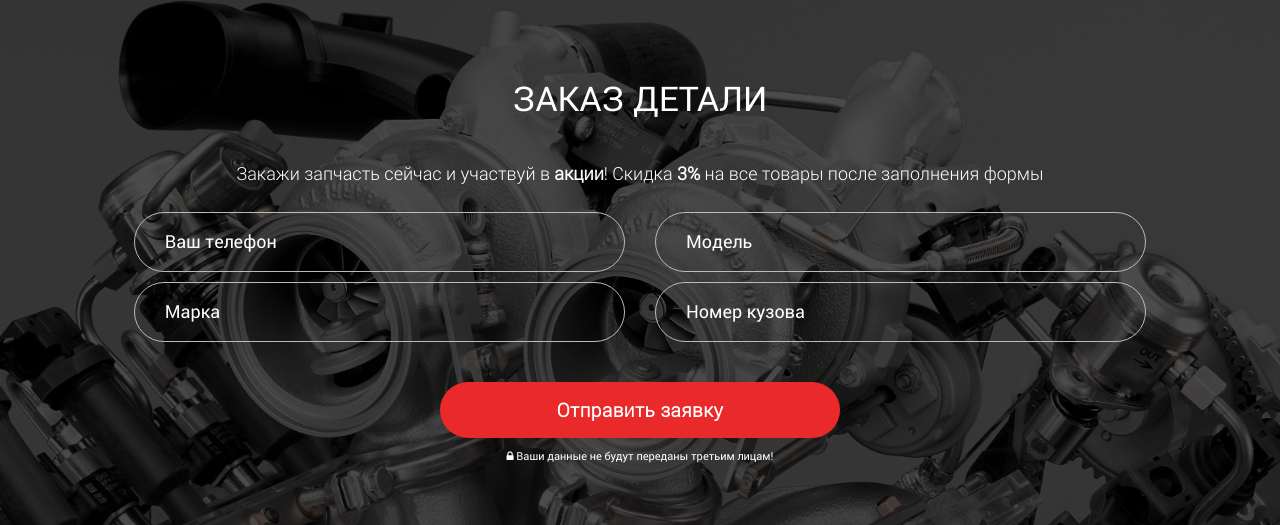
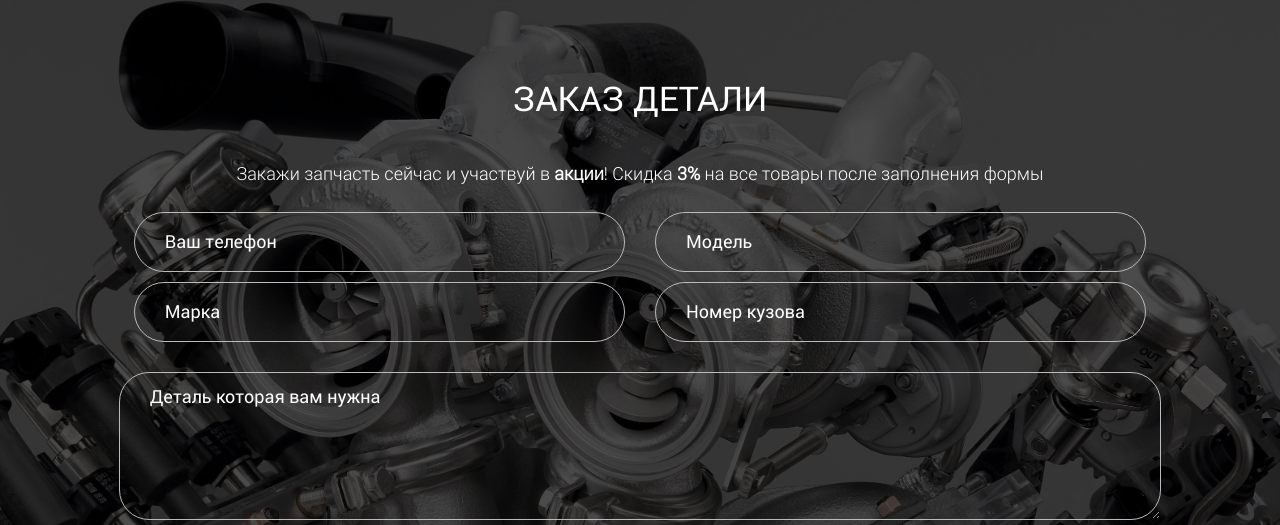
Before and after one commit to Barraki/car-service, a PHP site: page / in a window 1280 px wide. Shown: the part 4803-5328 px from the top of the page. Run offline with PHP 8.4, Linux system fonts and the light colour scheme; some libraries are stand-ins or nearby versions.

Commit message:
Add input in form

```diff
--- a/assets/css/main.css
+++ b/assets/css/main.css
@@ -1643,6 +1643,16 @@ section#features .feature-boxes.type-4 .feature-box:hover .feature-icon {
   color: #e9292a;
 }
 
+textarea::-webkit-input-placeholder {
+  color: #fff;
+}
+
+textarea:-moz-placeholder{
+  color: #fff;
+}
+#big-modal textarea::-webkit-input-placeholder {
+  color: #333
+}
 @media (min-width: 991px) {
 .container > .navbar-header {
 	margin-right: 50px;
--- a/controllers/mail.php
+++ b/controllers/mail.php
@@ -8,6 +8,7 @@ $phone = $_POST['phone'];
 $model = $_POST['model'];
 $type = $_POST['type'];
 $number = $_POST['number'];
+$detail = $_POST['detail'];
 $token = "802733552:AAHFCvpwu6z8kt0faAPoLp35GPsKhpKkEpM";
 $chat_id = "-381951411";
 $arr = array(
@@ -15,6 +16,7 @@ $arr = array(
   'Марка: ' => $type,
   'Модель: ' => $model,
   'Номер кузова и шасси: ' => $number,
+  'Деталь: ' => $detail,
 );
 
 foreach($arr as $key => $value) {
--- a/index.php
+++ b/index.php
@@ -898,8 +898,10 @@
                 <div class="form-side">
                   <input name="model" type="text" placeholder="Модель" required/>
                   <input name="number" type="text" placeholder="Номер кузова" required/>
+
                 </div>
               </div>
+              <textarea name="detail" type="text" placeholder="Деталь которая вам нужна" required/></textarea>
               <button class="feedback myButton" name="send" onclick="ym(54687, 'reachGoal', 'TARGET_NAME'); return true;"   type="submit">Отправить заявку
               </button>
             </form>
@@ -1082,6 +1084,7 @@
                 <div class="form-side">
                   <input name="model" type="text" placeholder="Модель" required/>
                   <input name="number" type="text" placeholder="Номер кузова" required/>
+                  <textarea name="detail" type="text" placeholder="Деталь которая вам нужна" required/></textarea>
                 </div>
               </div>
                     <button class="feedback myButton" name="send" onclick="ym(54687, 'reachGoal', 'TARGET_NAME'); return true;"   type="submit">Подобрать запчасти
```
